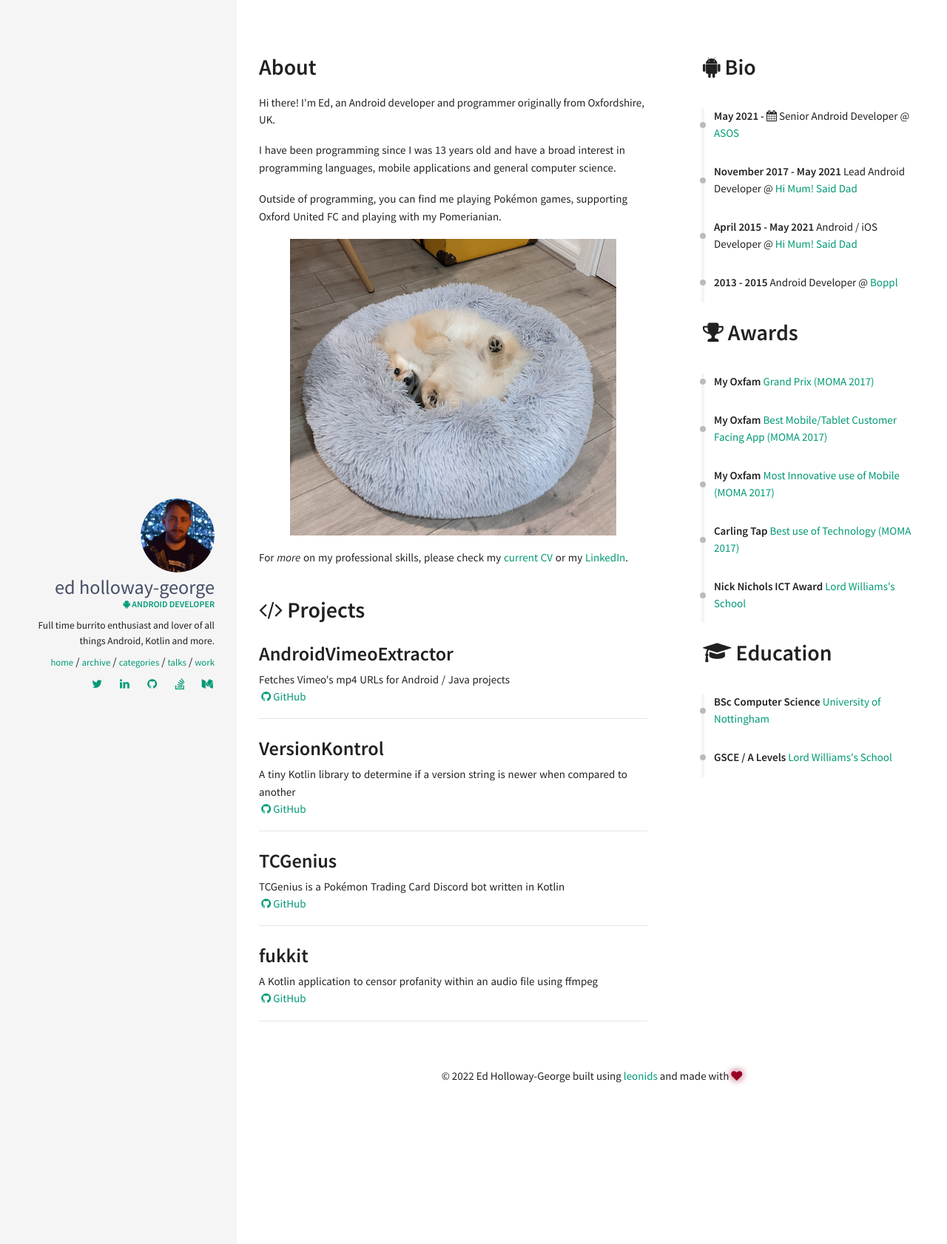
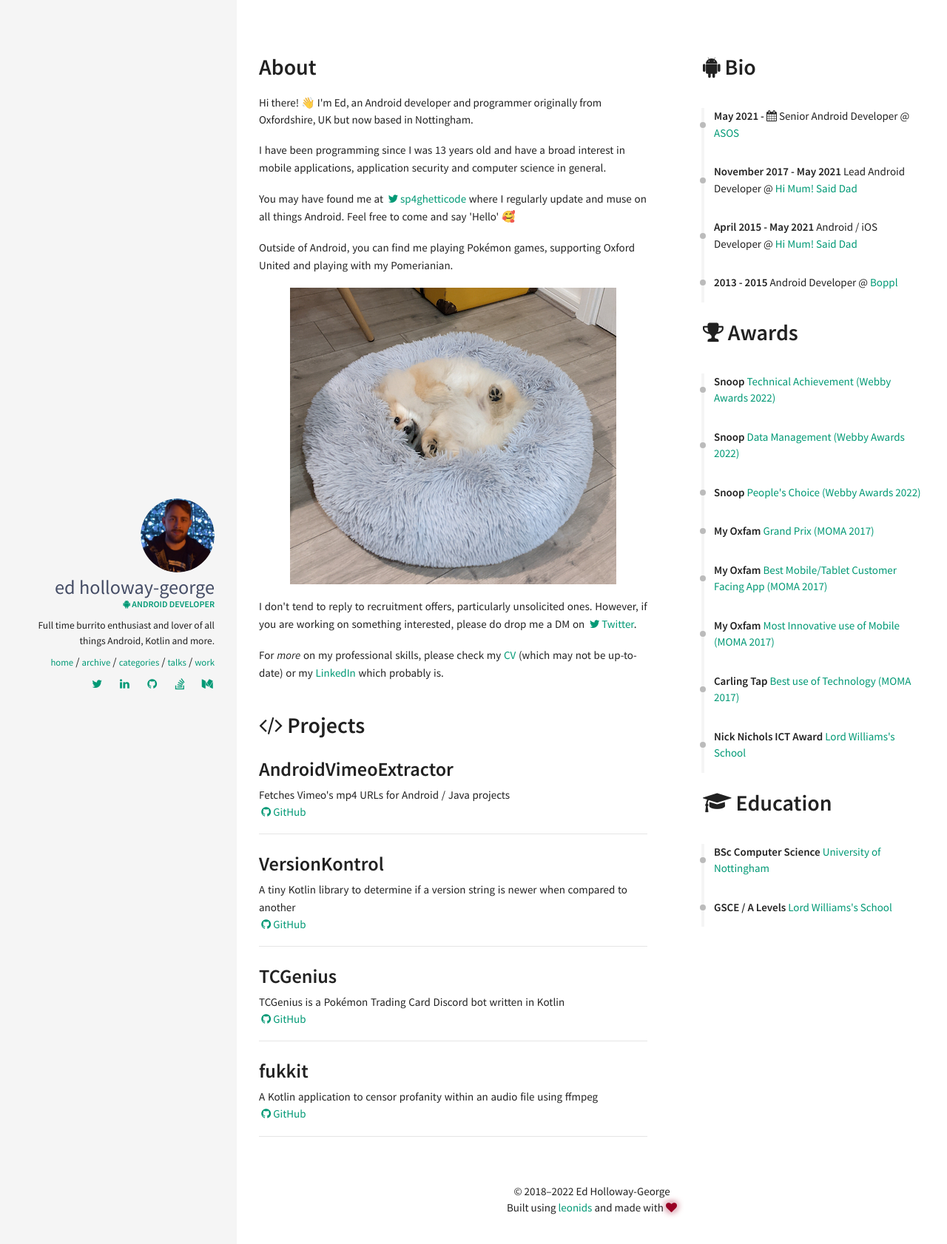
Before and after one commit to ed-george/ed-george.github.io, a Jekyll site: the page built from work.html, in a window 1280 px wide. Shown: the top 1682 px of the page at 74% size. Built offline with Jekyll 4.4.1, drawn with Linux system fonts in a browser that asks for light colours.

Commit message:
Update old-data

```diff
--- a/_data/index/awards.yaml
+++ b/_data/index/awards.yaml
@@ -1,3 +1,15 @@
+- name: Technical Achievement (Webby Awards 2022)
+  link: https://winners.webbyawards.com/2022/apps-and-software/app-features/technical-achievement/213684/snoop
+  date: Snoop
+
+- name: Data Management (Webby Awards 2022)
+  link: https://winners.webbyawards.com/2022/apps-and-software/app-features/technical-achievement/213684/snoop
+  date: Snoop
+
+- name: People's Choice (Webby Awards 2022)
+  link: https://winners.webbyawards.com/2022/apps-and-software/app-features/technical-achievement/213684/snoop
+  date: Snoop
+
 - name: Grand Prix (MOMA 2017)
   link: https://www.thedrummobileawards.com/momas/moma-2017
   date: My Oxfam
--- a/_data/index/talks.yaml
+++ b/_data/index/talks.yaml
@@ -19,7 +19,7 @@
   event:
     title: Android Worldwide
     url: https://android-worldwide.com
-    date: '2022-04-19'
+    date: '2022-07-26'
   links:
   - title: OWASP Top 10
     url: https://owasp.org/www-project-mobile-top-10
--- a/_includes/footer.html
+++ b/_includes/footer.html
@@ -1,3 +1,4 @@
 <footer>
-  &copy; {{ site.time | date: '%Y' }} {{ site.owner.name }} built using <a href="http://github.com/renyuanz/leonids/">leonids</a> and made with <i class="fa fa-heart heart-icon"></i>
+  &copy; 2018–{{ site.time | date: '%Y' }} {{ site.owner.name }}
+  <br />Built using <a href="http://github.com/renyuanz/leonids/">leonids</a> and made with <i class="fa fa-heart heart-icon"></i>
 </footer>
--- a/_includes/sections/about.html
+++ b/_includes/sections/about.html
@@ -3,15 +3,23 @@
 <h1><span data-i18n="skills.my_skills">About</span></h1>
 
 <div>
-    Hi there! I'm Ed, an Android developer and programmer originally from Oxfordshire, UK.
+    Hi there! 👋 I'm Ed, an Android developer and programmer originally from Oxfordshire, UK but now based in Nottingham.
 <p>
-    I have been programming since I was 13 years old and have a broad interest in programming languages, mobile applications and general computer science.
+    I have been programming since I was 13 years old and have a broad interest in mobile applications, application security and  computer science in general.
 <p>
-    Outside of programming, you can find me playing Pokémon games, supporting Oxford United FC and playing with my Pomerianian.
+    You may have found me at <a href="http://twitter.com/{{ author.twitter }}"><i class="fa fa-fw fa-twitter"></i>{{ author.twitter }}</a> where I regularly update and muse on all things Android. Feel free to come and say 'Hello' 🥰
+
+<p>
+    Outside of Android, you can find me playing Pokémon games, supporting Oxford United and playing with my Pomerianian.
 <p>
 
 <img src="../img/the_dog.jpg" alt="My Pomerianian looking comfy in bed"/>
 
 <p>
-    For <em>more</em> on my professional skills, please check my <a href="/other/cv/EdGeorgeCv.pdf">current CV</a> {% if author.linkedin %} or my <a href="http://linkedin.com/in/{{ author.linkedin }}" class="social-link-item" target="_blank">LinkedIn</a>{% endif %}.
+
+    I don't tend to reply to recruitment offers, particularly unsolicited ones. However, if you are working on something interested, please do drop me a DM on <a href="http://twitter.com/{{ author.twitter }}"><i class="fa fa-fw fa-twitter"></i>Twitter</a>.
+
+<p>
+    For <em>more</em> on my professional skills, please check my <a href="/other/cv/EdGeorgeCv.pdf">CV</a> (which may not be up-to-date){% if author.linkedin %} or my <a href="http://linkedin.com/in/{{ author.linkedin }}" class="social-link-item" target="_blank">LinkedIn</a> which probably is{% endif %}.
+
 </div>
```
Also changed, not shown: Gemfile.lock.
